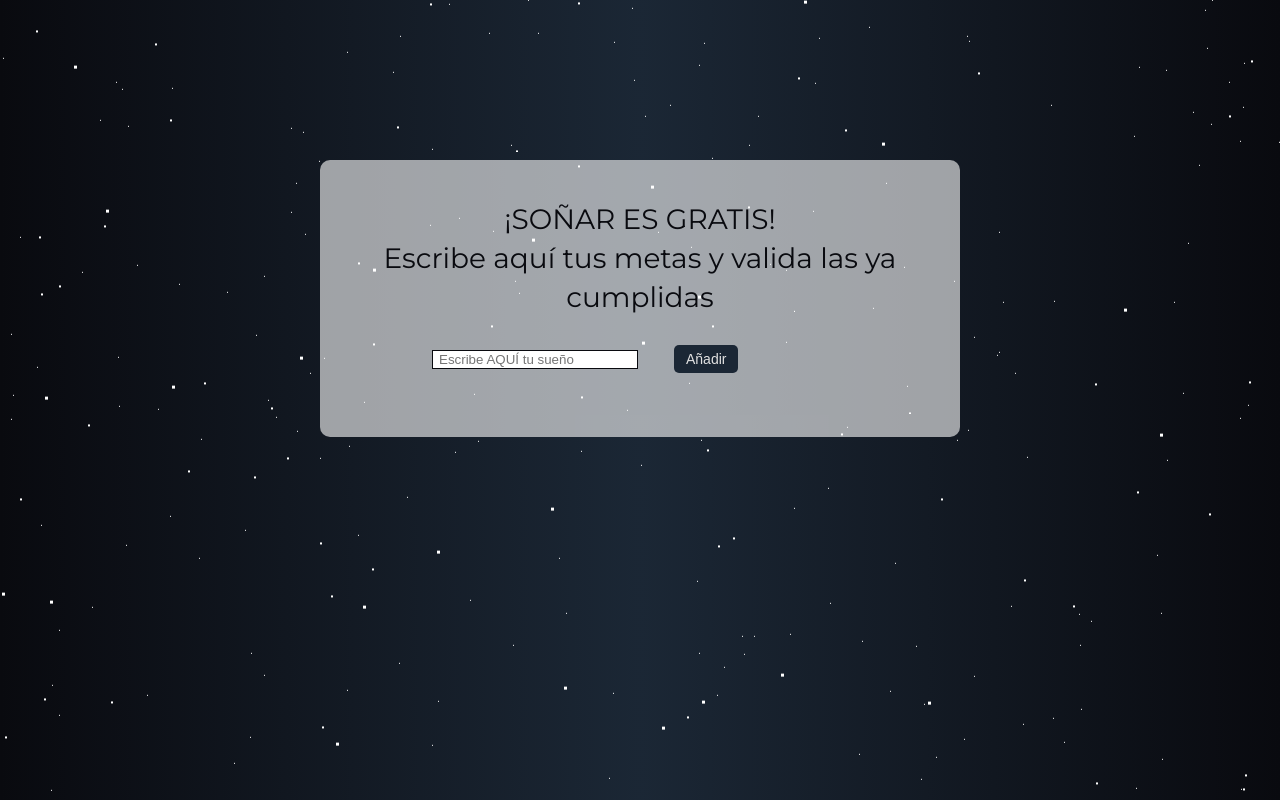
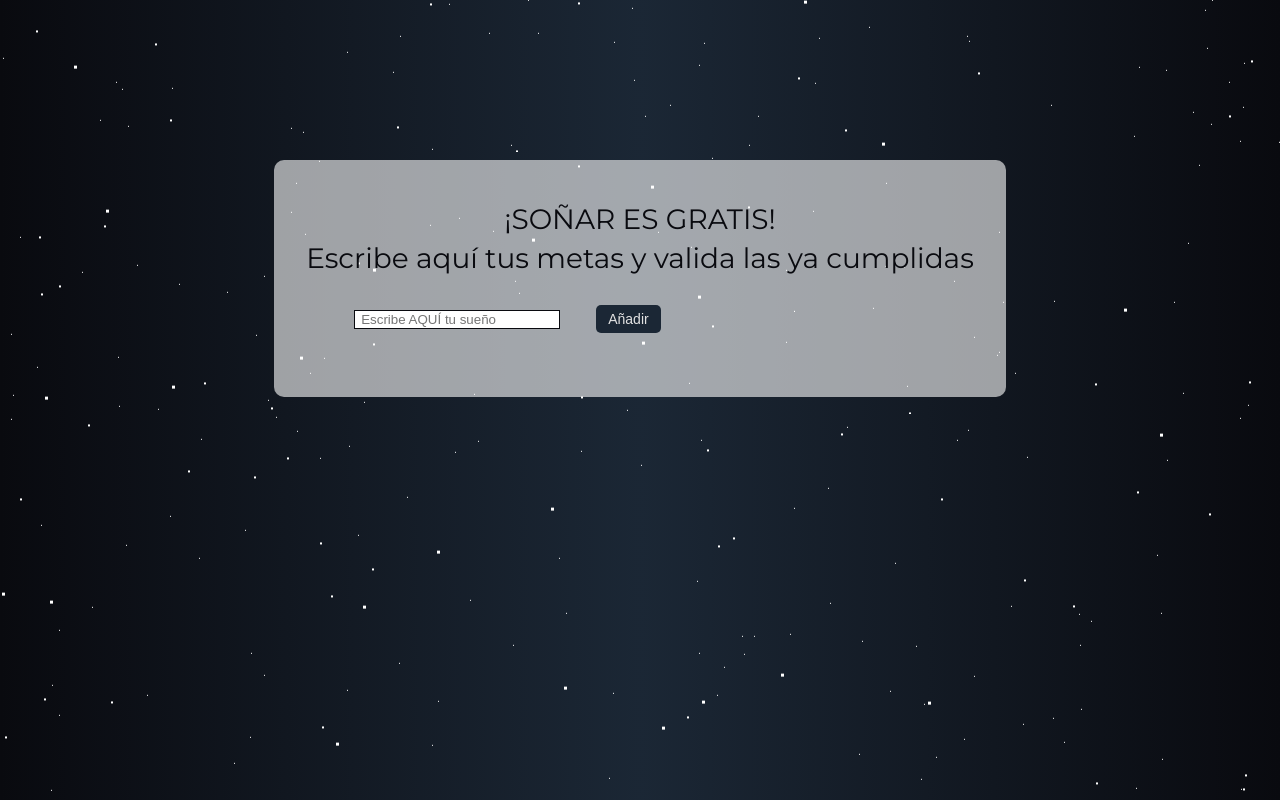
Before and after one commit to mdmperez/mdmperez.github.io, a plain HTML site: page dare-to-dream/index.html in a window 1280 px wide. Both pictures are taken after a click on the element "Haz click y acompáñame". Drawn offline with Linux system fonts and the light colour scheme.

Commit message:
Change in proyect dare to dream

```diff
--- a/dare-to-dream/style.css
+++ b/dare-to-dream/style.css
@@ -183,7 +183,7 @@ table {
     margin-top: 10rem;
     position: absolute;
     transition: all ease-in-out .4s;
-    width: 50vw;
+    max-width: 800px;
     z-index: 2;
 }
 
@@ -193,14 +193,13 @@ table {
     font-size: 28px;
     font-weight: 300;
     line-height: 1.4em;
-    padding: 2.5rem 1.5rem 0 1.5rem;
+    padding: 2.5rem 2rem 0 2rem;
     text-align: center;
 }
 
-
 .section-to-do__input {
     border: 1px solid var(--color-primary);
-    margin: 2rem 2rem 0 7rem;
+    margin: 2rem 2rem 0 5rem;
     width: 200px;
 }
 
@@ -225,6 +224,9 @@ table {
 }
 
 .section-to-do__list {
+    display: flex;
+    flex-direction: column;
+    align-items: flex-start;
     font-family: var(--font-li);
     font-size: 32px;
     margin: 2rem 5rem;
```
